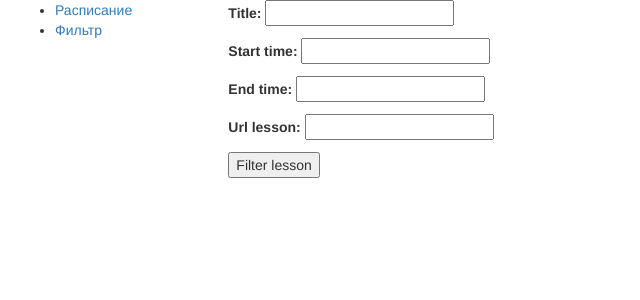
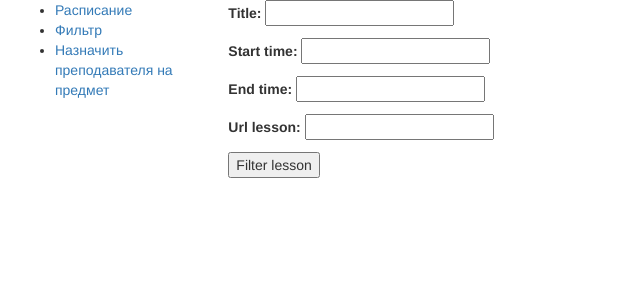
Before and after one commit to FHOFHAWK/Triple-A, a Django app: template templates/filter.html in a window 1280 px wide. Shown: the top 300 px of the page, without its empty margins (0-640 px from the left). Run offline with Django 3.2, Linux system fonts and the light colour scheme; the template is opened without the code that fills it: values that come from a table or form of the project are taken from there, others are empty; some libraries are stand-ins or nearby versions.

Commit message:
Добавил добавление в сайд бар

```diff
--- a/templates/base_generic.html
+++ b/templates/base_generic.html
@@ -24,6 +24,7 @@
       <ul class="sidebar-nav">
           <li><a href="/lessons">Расписание</a></li>
           <li><a href="/filter">Фильтр</a></li>
+          <li><a href="/add_teacher_to_lesson">Назначить преподавателя на предмет</a></li>
           {% if user.is_authenticated %}
             <li><a class="navbar-item" href="/profile">Профиль</a></li>
 						<li><a class="navbar-item" href="/sign_out">Выйти</a></li>
```
